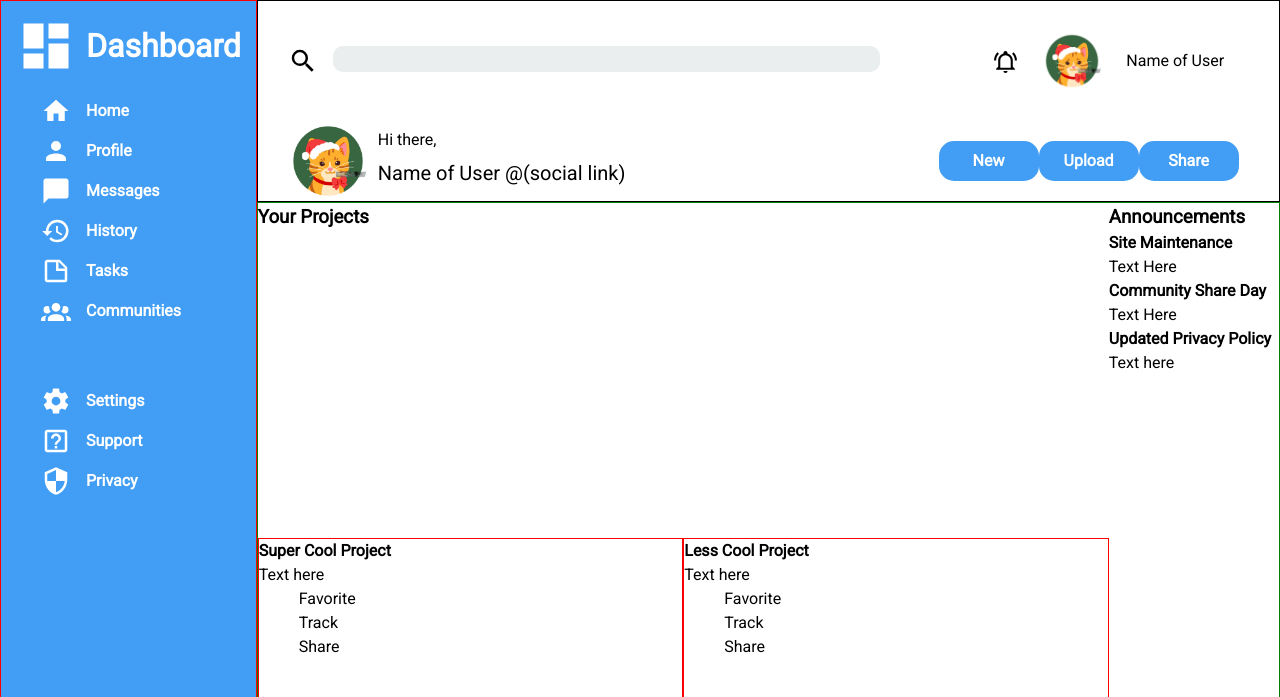
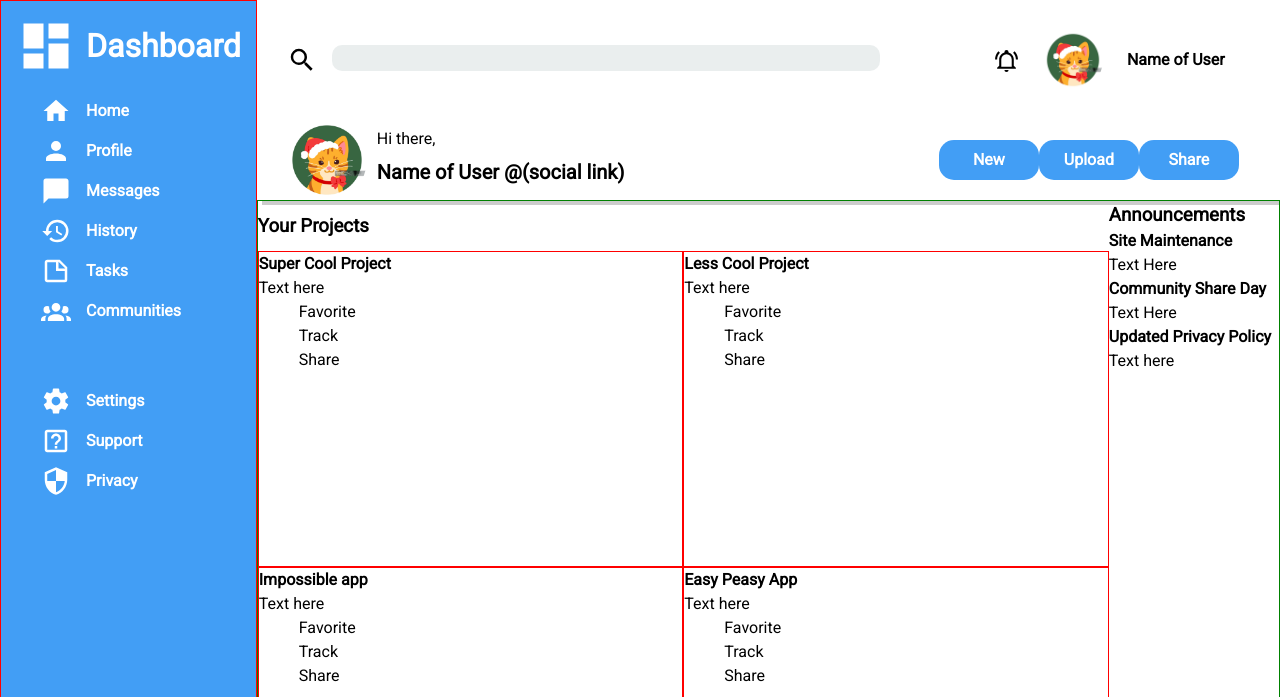
Before and after one commit to JosefPCT/admin-dashboard, a plain HTML site: page index.html in a window 1280 px wide. Shown: the top 697 px of the page. Drawn offline with Linux system fonts and the light colour scheme.

Commit message:
fix: polished header section

```diff
--- a/index.html
+++ b/index.html
@@ -69,14 +69,14 @@
                 <div class="user-info-mini">
                     <svg xmlns="http://www.w3.org/2000/svg" viewBox="0 0 24 24"><title>bell-ring-outline</title><path d="M10,21H14A2,2 0 0,1 12,23A2,2 0 0,1 10,21M21,19V20H3V19L5,17V11C5,7.9 7.03,5.17 10,4.29C10,4.19 10,4.1 10,4A2,2 0 0,1 12,2A2,2 0 0,1 14,4C14,4.1 14,4.19 14,4.29C16.97,5.17 19,7.9 19,11V17L21,19M17,11A5,5 0 0,0 12,6A5,5 0 0,0 7,11V18H17V11M19.75,3.19L18.33,4.61C20.04,6.3 21,8.6 21,11H23C23,8.07 21.84,5.25 19.75,3.19M1,11H3C3,8.6 3.96,6.3 5.67,4.61L4.25,3.19C2.16,5.25 1,8.07 1,11Z" /></svg>
                     <img src="cat.jpg" alt="user avatar">
-                    <p>Name of User</p>
+                    <p class="bold">Name of User</p>
                 </div>
             </div>
             <div class="sub-header">
                 <div class="user-info">
                     <img src="cat.jpg" alt="user avatar">
                     <p>Hi there,</p>
-                    <p>Name of User @(social link)</p>
+                    <p class="bold">Name of User @(social link)</p>
                 </div>
                 <div class="user-action">
                     <div><button>New</button></div>
@@ -85,10 +85,11 @@
                 </div>
             </div>
         </div>
-
         <div class="main">
             <div class="user-projects">
-                <h3>Your Projects</h3>
+                <div class="title">
+                    <h3>Your Projects</h3>
+                </div>
                 <div class="cards">
                     <div class="card">
                         <h4>Super Cool Project</h4>
--- a/style.css
+++ b/style.css
@@ -125,6 +125,10 @@ a{
 
 .navigation-container{
   /* background-color: purple; */
+  font-weight: bold;
+}
+
+.bold{
   font-weight: bold;
 }
 
@@ -263,8 +267,8 @@ button{
 
 .header{
   grid-area: header;
+  box-shadow: 5px 5px #ccc;
 
-  border: 1px solid black;
 
 }
 
@@ -350,6 +354,11 @@ button{
   grid-area: user-projects;
 
   display: grid;
+  grid-template-rows: 50px 1fr;
+}
+
+.user-projects .title{
+ align-self: center;
 }
 
 .cards{
```
